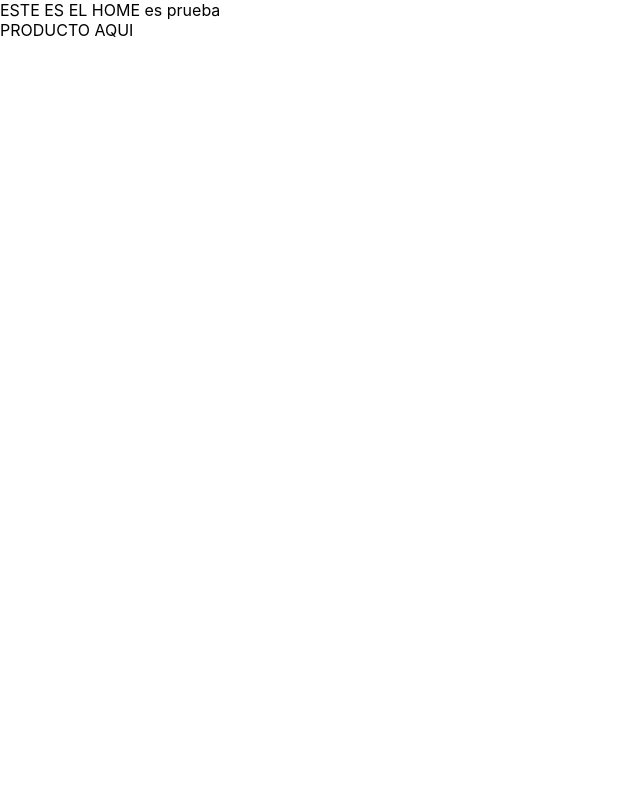
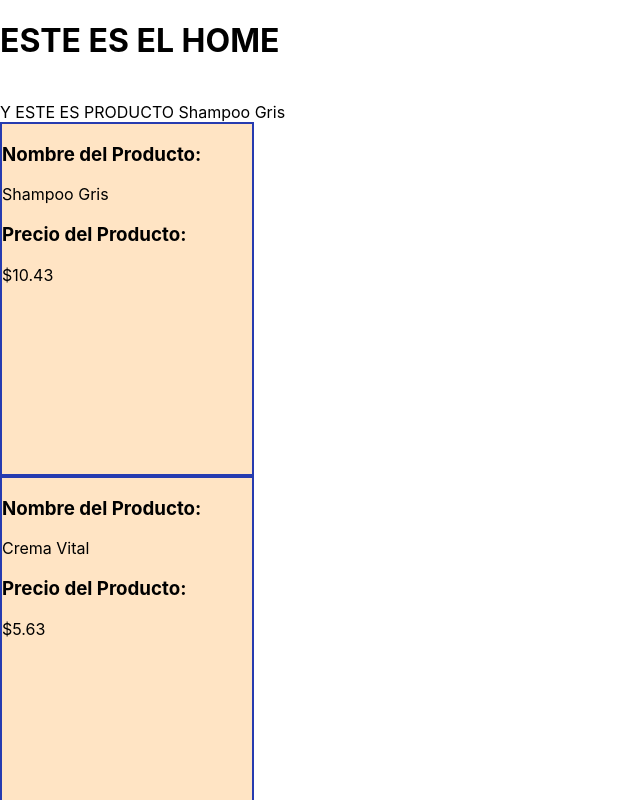
Before and after one commit to nacermanuel/AnfisaQuoter, a React (Create React App) app: page / in a window 1280 px wide. Shown: the top 800 px of the page, without its empty margins (0-640 px from the left). Built offline with nearby package versions, Linux system fonts and the light colour scheme.

Commit message:
Segunda sentada

```diff
--- a/src/App.js
+++ b/src/App.js
@@ -7,7 +7,7 @@ function App() {
   return (
     <>
       <Routes>
-        <Route path='/' element={<Home prueba='prueba'/>} />
+        <Route path='/' element={<Home/>} />
       </Routes>
     </>
   );
--- a/src/components/Home/Home.jsx
+++ b/src/components/Home/Home.jsx
@@ -1,14 +1,22 @@
 import React from "react";
+import { useSelector } from "react-redux";
 import Producto from "../Producto/Producto";
 
 
 const Home = (props) => {
 
+    const productoRedux = useSelector(state => state.productos)
+
     return(
         <div>
-            ESTE ES EL HOME es {props.prueba}
+            <h1>ESTE ES EL HOME</h1>
+
+            <br />
+            Y ESTE ES PRODUCTO {productoRedux[0].nombre}
             <br></br>
-            <Producto/>
+            <div className="ContenedorProductos">
+                { productoRedux.map(e => <Producto nombre={e.nombre} precio={e.precio}/>)}
+            </div>
         </div>
     )
 
--- /dev/null
+++ b/src/components/Producto/Producto.css
@@ -0,0 +1,6 @@
+.ComponenteProducto{
+    border: 2px solid #263bb0;
+    background-color: bisque;
+    width: 250px;
+    height: 350px;
+}
--- a/src/components/Producto/Producto.jsx
+++ b/src/components/Producto/Producto.jsx
@@ -1,11 +1,15 @@
 import React from "react";
+import './Producto.css'
 
 
-const Producto = () => {
+const Producto = (props) => {
     return(
-        <>
-            PRODUCTO AQUI
-        </>
+        <div className="ComponenteProducto">
+            <h3>Nombre del Producto:</h3>
+            {props.nombre}
+            <h3>Precio del Producto:</h3>
+            ${props.precio}
+        </div>
     )
 }
 
--- a/src/index.js
+++ b/src/index.js
@@ -3,13 +3,16 @@ import ReactDOM from 'react-dom/client';
 import './index.css';
 import App from './App';
 import { BrowserRouter } from 'react-router-dom';
-
+import { Provider } from 'react-redux';
+import store from './redux/store';
 
 
 const root = ReactDOM.createRoot(document.getElementById('root'));
 root.render(
-  <BrowserRouter>
-    <App />
-  </BrowserRouter>
+  <Provider store={store}>
+    <BrowserRouter>
+      <App />
+    </BrowserRouter>
+  </Provider>
 
 );
--- a/src/redux/reducer/index.js
+++ b/src/redux/reducer/index.js
@@ -1,8 +1,10 @@
 const initialState = {
-    productos: [
-        {nombre: 'Shampoo 1', precio: 10},
-        {nombre: 'Crema 1', precio: 5},
-    ]
+    productos:
+        [
+            {nombre: 'Shampoo Gris', precio: 10.43},
+            {nombre: 'Crema Vital', precio: 5.63},
+            {nombre: 'Acondicionador Fuerte', precio: 6.78},
+        ]
   };
 
 const rootReducer = (state = initialState, action) => {
--- a/src/redux/store/index.js
+++ b/src/redux/store/index.js
@@ -1,6 +1,6 @@
 import { createStore, applyMiddleware, compose } from 'redux';
+import thunk from 'redux-thunk'
 import rootReducer from '../reducer';
-import thunk from 'redux-thunk'
 
 const composeEnhancers =
    (typeof window !== 'undefined' &&
@@ -8,7 +8,7 @@ const composeEnhancers =
    compose;
 
 const store = createStore(
-   rootReducer,
+   rootReducer ,
    composeEnhancers(applyMiddleware(thunk)),
 );
 
```
Also changed, not shown: src/redux/actions/index.js (added).
